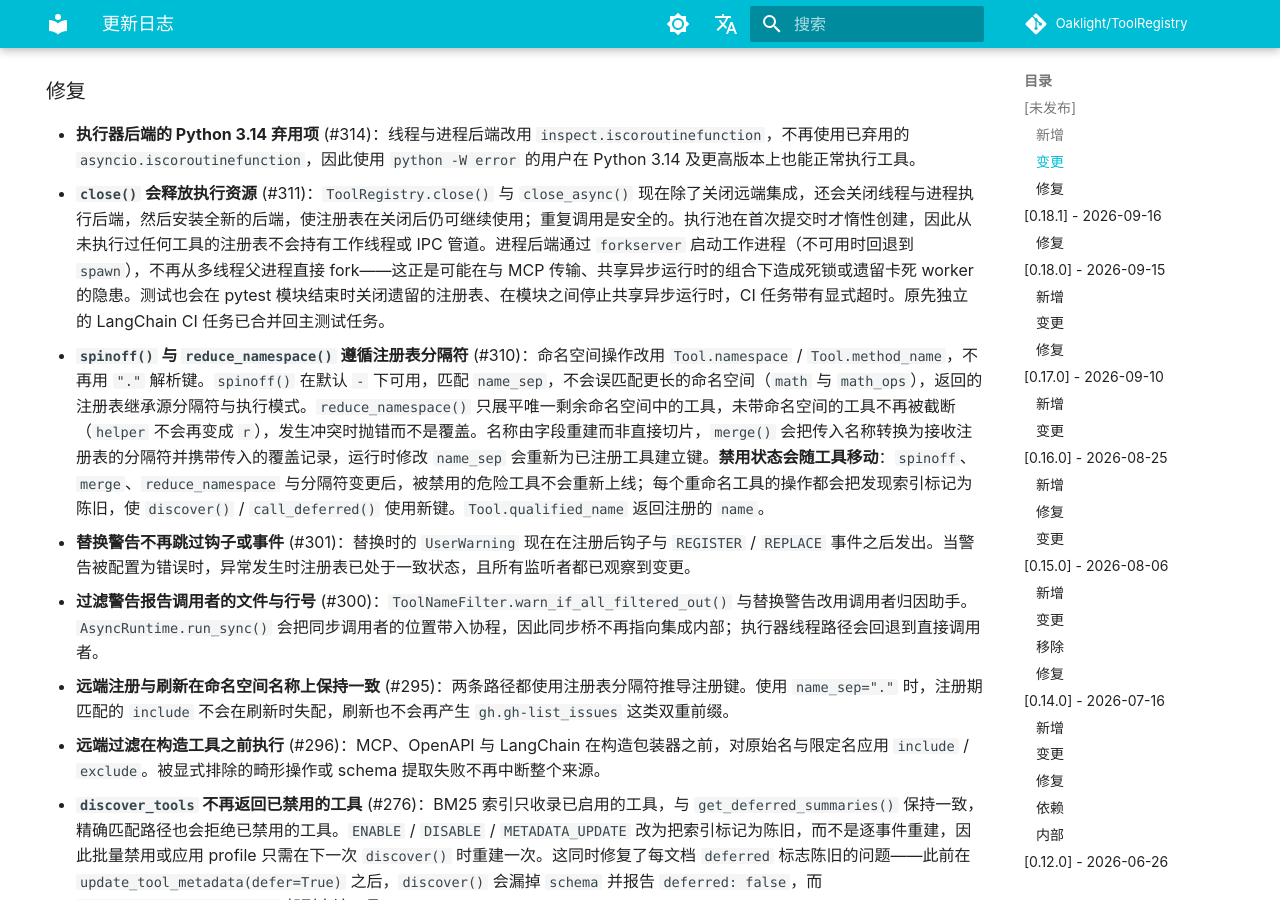
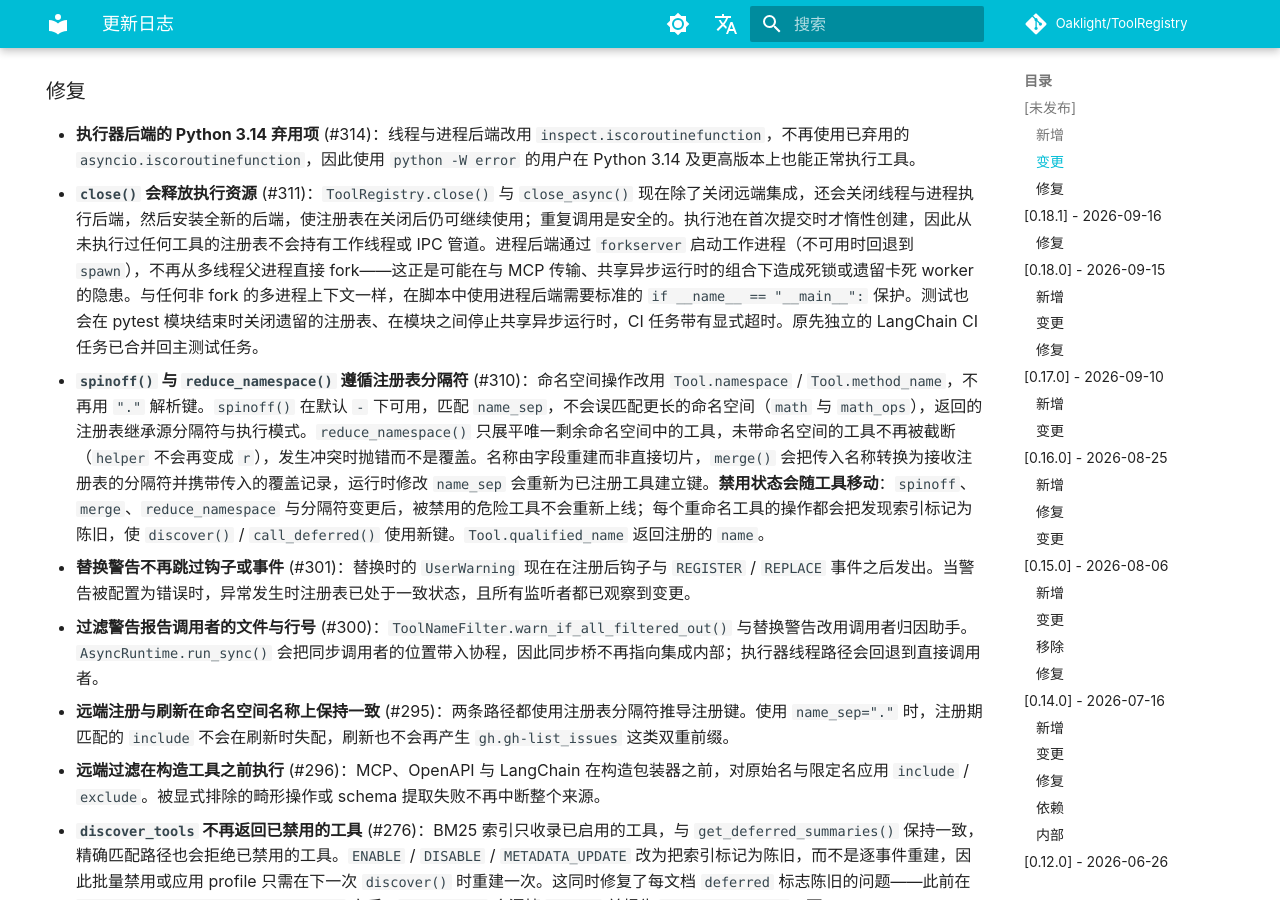
Before and after one commit to Oaklight/ToolRegistry, an MkDocs documentation site: the page built from docs/changelog.md, in a window 1280 px wide and 900 px high, scrolled down 2080 px. Built offline with MkDocs 1.6.1 and Material for MkDocs 9.7.7, drawn with Linux system fonts in a browser that asks for light colours; some web fonts are replaced; comment, search, counter and statistics services are not loaded.

Commit message:
docs: note the __main__ guard for the forkserver backend (#311)

```diff
--- a/docs/changelog.md
+++ b/docs/changelog.md
@@ -40,7 +40,7 @@ hide:
 ### 修复
 
 - **执行器后端的 Python 3.14 弃用项** (#314)：线程与进程后端改用 `inspect.iscoroutinefunction`，不再使用已弃用的 `asyncio.iscoroutinefunction`，因此使用 `python -W error` 的用户在 Python 3.14 及更高版本上也能正常执行工具。
-- **`close()` 会释放执行资源** (#311)：`ToolRegistry.close()` 与 `close_async()` 现在除了关闭远端集成，还会关闭线程与进程执行后端，然后安装全新的后端，使注册表在关闭后仍可继续使用；重复调用是安全的。执行池在首次提交时才惰性创建，因此从未执行过任何工具的注册表不会持有工作线程或 IPC 管道。进程后端通过 `forkserver` 启动工作进程（不可用时回退到 `spawn`），不再从多线程父进程直接 fork——这正是可能在与 MCP 传输、共享异步运行时的组合下造成死锁或遗留卡死 worker 的隐患。测试也会在 pytest 模块结束时关闭遗留的注册表、在模块之间停止共享异步运行时，CI 任务带有显式超时。原先独立的 LangChain CI 任务已合并回主测试任务。
+- **`close()` 会释放执行资源** (#311)：`ToolRegistry.close()` 与 `close_async()` 现在除了关闭远端集成，还会关闭线程与进程执行后端，然后安装全新的后端，使注册表在关闭后仍可继续使用；重复调用是安全的。执行池在首次提交时才惰性创建，因此从未执行过任何工具的注册表不会持有工作线程或 IPC 管道。进程后端通过 `forkserver` 启动工作进程（不可用时回退到 `spawn`），不再从多线程父进程直接 fork——这正是可能在与 MCP 传输、共享异步运行时的组合下造成死锁或遗留卡死 worker 的隐患。与任何非 fork 的多进程上下文一样，在脚本中使用进程后端需要标准的 `if __name__ == "__main__":` 保护。测试也会在 pytest 模块结束时关闭遗留的注册表、在模块之间停止共享异步运行时，CI 任务带有显式超时。原先独立的 LangChain CI 任务已合并回主测试任务。
 - **`spinoff()` 与 `reduce_namespace()` 遵循注册表分隔符** (#310)：命名空间操作改用 `Tool.namespace` / `Tool.method_name`，不再用 `"."` 解析键。`spinoff()` 在默认 `-` 下可用，匹配 `name_sep`，不会误匹配更长的命名空间（`math` 与 `math_ops`），返回的注册表继承源分隔符与执行模式。`reduce_namespace()` 只展平唯一剩余命名空间中的工具，未带命名空间的工具不再被截断（`helper` 不会再变成 `r`），发生冲突时抛错而不是覆盖。名称由字段重建而非直接切片，`merge()` 会把传入名称转换为接收注册表的分隔符并携带传入的覆盖记录，运行时修改 `name_sep` 会重新为已注册工具建立键。**禁用状态会随工具移动**：`spinoff`、`merge`、`reduce_namespace` 与分隔符变更后，被禁用的危险工具不会重新上线；每个重命名工具的操作都会把发现索引标记为陈旧，使 `discover()` / `call_deferred()` 使用新键。`Tool.qualified_name` 返回注册的 `name`。
 - **替换警告不再跳过钩子或事件** (#301)：替换时的 `UserWarning` 现在在注册后钩子与 `REGISTER` / `REPLACE` 事件之后发出。当警告被配置为错误时，异常发生时注册表已处于一致状态，且所有监听者都已观察到变更。
 - **过滤警告报告调用者的文件与行号** (#300)：`ToolNameFilter.warn_if_all_filtered_out()` 与替换警告改用调用者归因助手。`AsyncRuntime.run_sync()` 会把同步调用者的位置带入协程，因此同步桥不再指向集成内部；执行器线程路径会回退到直接调用者。
```
